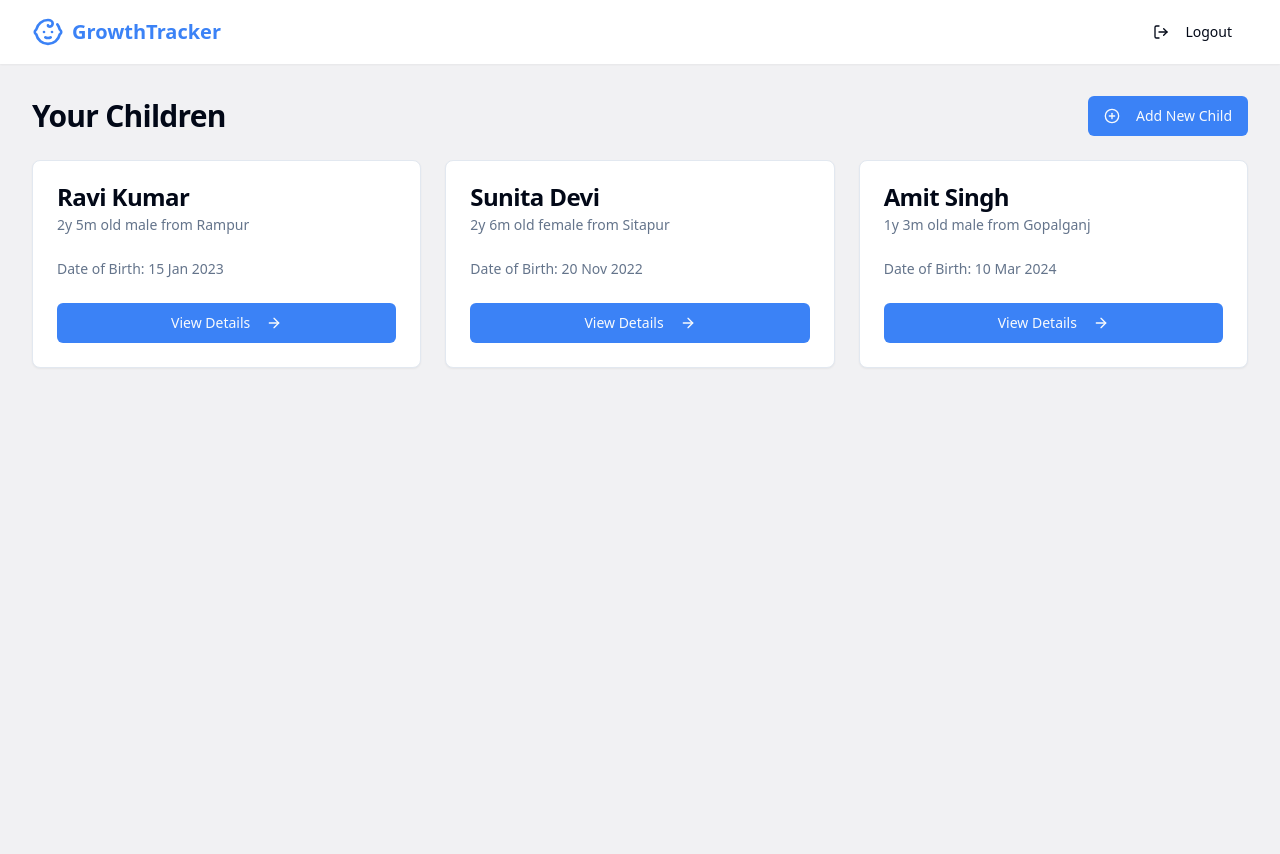
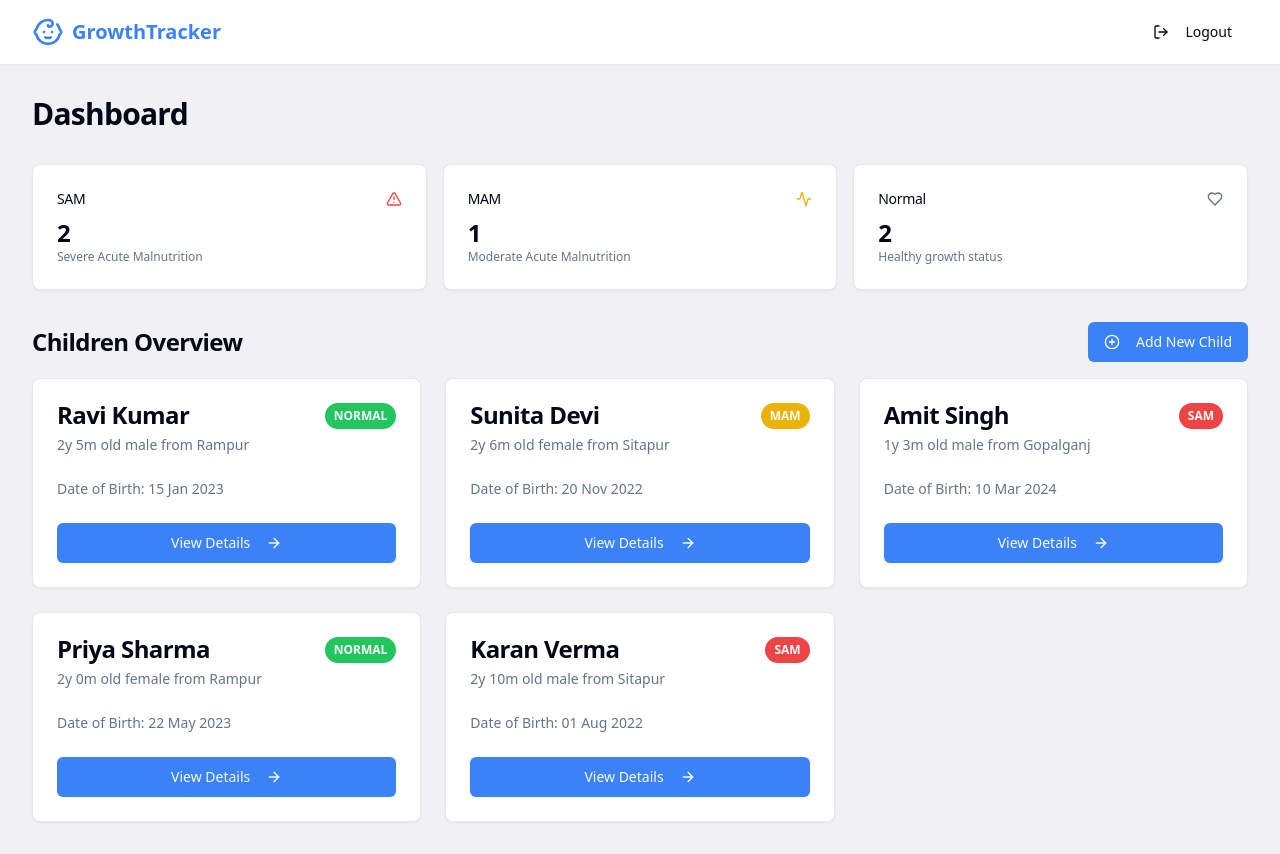
Before and after one commit to niramay123/child-growth-tracker-app, a React (Vite) app: page / in a window 1280 px wide. Before the commit the page ends 800 px from the top, so only its background shows below. Built offline with nearby package versions, Linux system fonts and the light colour scheme; sample sign-in values are in the browser's storage.

Commit message:
Feat: Display child health status on dashboard
Adds functionality to display the number of children with normal, MAM, and SAM classifications on the dashboard. This involves fetching and processing growth record data to determine each child's current health status.

```diff
--- a/src/components/ChildCard.tsx
+++ b/src/components/ChildCard.tsx
@@ -4,6 +4,7 @@ import { Card, CardContent, CardDescription, CardFooter, CardHeader, CardTitle }
 import { Button } from '@/components/ui/button';
 import { ArrowRight } from 'lucide-react';
 import { differenceInMonths, format } from 'date-fns';
+import { Badge } from '@/components/ui/badge';
 
 interface Child {
   id: string;
@@ -11,6 +12,16 @@ interface Child {
   dob: string;
   gender: string;
   village: string;
+  status?: string;
+}
+
+const getBadgeColor = (status?: string) => {
+  switch (status) {
+    case 'sam': return 'bg-red-500 hover:bg-red-600';
+    case 'mam': return 'bg-yellow-500 hover:bg-yellow-600';
+    case 'normal': return 'bg-green-500 hover:bg-green-600';
+    default: return 'hidden';
+  }
 }
 
 const ChildCard = ({ child }: { child: Child }) => {
@@ -21,7 +32,12 @@ const ChildCard = ({ child }: { child: Child }) => {
   return (
     <Card className="flex flex-col">
       <CardHeader>
-        <CardTitle>{child.name}</CardTitle>
+        <div className="flex justify-between items-start">
+          <CardTitle>{child.name}</CardTitle>
+          <Badge className={`${getBadgeColor(child.status)} text-primary-foreground px-2 py-1 text-xs`}>
+            {child.status?.toUpperCase()}
+          </Badge>
+        </div>
         <CardDescription>
           {ageYears > 0 ? `${ageYears}y ` : ''}{ageMonths}m old {child.gender} from {child.village}
         </CardDescription>
--- /dev/null
+++ b/src/components/StatsCard.tsx
@@ -0,0 +1,28 @@
+
+import { Card, CardContent, CardHeader, CardTitle } from "@/components/ui/card";
+import { LucideIcon } from "lucide-react";
+
+interface StatsCardProps {
+  title: string;
+  value: number;
+  icon: LucideIcon;
+  color: string;
+  description: string;
+}
+
+const StatsCard = ({ title, value, icon: Icon, color, description }: StatsCardProps) => {
+  return (
+    <Card>
+      <CardHeader className="flex flex-row items-center justify-between space-y-0 pb-2">
+        <CardTitle className="text-sm font-medium">{title}</CardTitle>
+        <Icon className={`h-4 w-4 text-muted-foreground ${color}`} />
+      </CardHeader>
+      <CardContent>
+        <div className="text-2xl font-bold">{value}</div>
+        <p className="text-xs text-muted-foreground">{description}</p>
+      </CardContent>
+    </Card>
+  );
+};
+
+export default StatsCard;
--- a/src/pages/Index.tsx
+++ b/src/pages/Index.tsx
@@ -1,21 +1,55 @@
 
 import { Link } from 'react-router-dom';
 import { Button } from '@/components/ui/button';
-import { PlusCircle } from 'lucide-react';
+import { PlusCircle, AlertTriangle, Activity, Heart } from 'lucide-react';
 import ChildCard from '@/components/ChildCard';
+import StatsCard from '@/components/StatsCard';
 
-// Mock data based on your `getChildrens` controller
+// Mock data now includes child status. In a real app, this would come from an API.
 const mockChildren = [
-  { id: '1', name: 'Ravi Kumar', dob: '2023-01-15', gender: 'male', village: 'Rampur' },
-  { id: '2', name: 'Sunita Devi', dob: '2022-11-20', gender: 'female', village: 'Sitapur' },
-  { id: '3', name: 'Amit Singh', dob: '2024-03-10', gender: 'male', village: 'Gopalganj' },
+  { id: '1', name: 'Ravi Kumar', dob: '2023-01-15', gender: 'male', village: 'Rampur', status: 'normal' },
+  { id: '2', name: 'Sunita Devi', dob: '2022-11-20', gender: 'female', village: 'Sitapur', status: 'mam' },
+  { id: '3', name: 'Amit Singh', dob: '2024-03-10', gender: 'male', village: 'Gopalganj', status: 'sam' },
+  { id: '4', name: 'Priya Sharma', dob: '2023-05-22', gender: 'female', village: 'Rampur', status: 'normal' },
+  { id: '5', name: 'Karan Verma', dob: '2022-08-01', gender: 'male', village: 'Sitapur', status: 'sam' },
 ];
 
 const Dashboard = () => {
+  const samCount = mockChildren.filter((child) => child.status === 'sam').length;
+  const mamCount = mockChildren.filter((child) => child.status === 'mam').length;
+  const normalCount = mockChildren.filter((child) => child.status === 'normal').length;
+
   return (
-    <div className="space-y-6">
-      <div className="flex justify-between items-center">
-        <h1 className="text-3xl font-bold tracking-tight">Your Children</h1>
+    <div className="space-y-8">
+      <h1 className="text-3xl font-bold tracking-tight">Dashboard</h1>
+
+      <div className="grid gap-4 md:grid-cols-2 lg:grid-cols-3">
+        <StatsCard
+          title="SAM"
+          value={samCount}
+          icon={AlertTriangle}
+          color="text-red-500"
+          description="Severe Acute Malnutrition"
+        />
+        <StatsCard
+          title="MAM"
+          value={mamCount}
+          icon={Activity}
+          color="text-yellow-500"
+          description="Moderate Acute Malnutrition"
+        />
+        <StatsCard
+          title="Normal"
+          value={normalCount}
+          icon={Heart}
+          color="text-green-500"
+          description="Healthy growth status"
+        />
+      </div>
+
+      <div>
+        <div className="flex justify-between items-center mb-4">
+          <h2 className="text-2xl font-bold tracking-tight">Children Overview</h2>
           <Button asChild>
             <Link to="/add-child">
               <PlusCircle className="mr-2 h-4 w-4" />
@@ -37,6 +71,7 @@ const Dashboard = () => {
           </div>
         )}
       </div>
+    </div>
   );
 };
 
```
Lines whose indentation alone changed are shown as unchanged.
